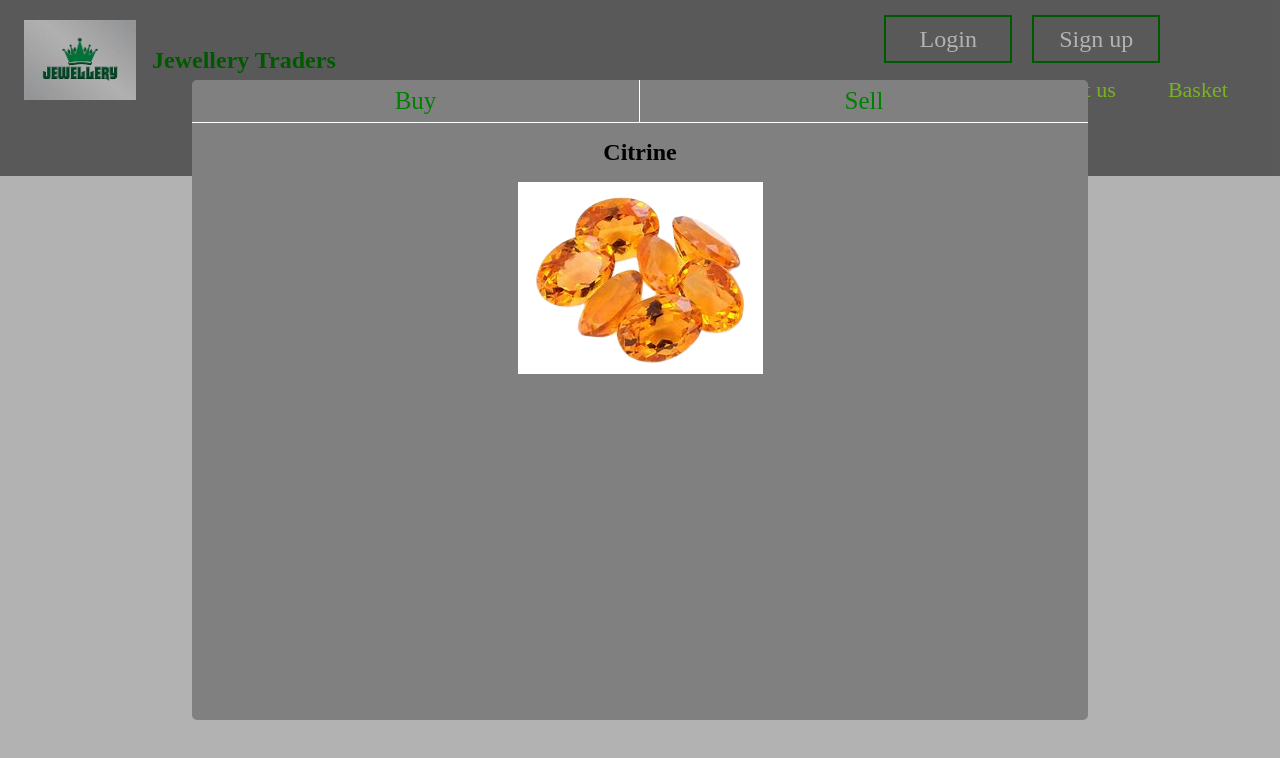
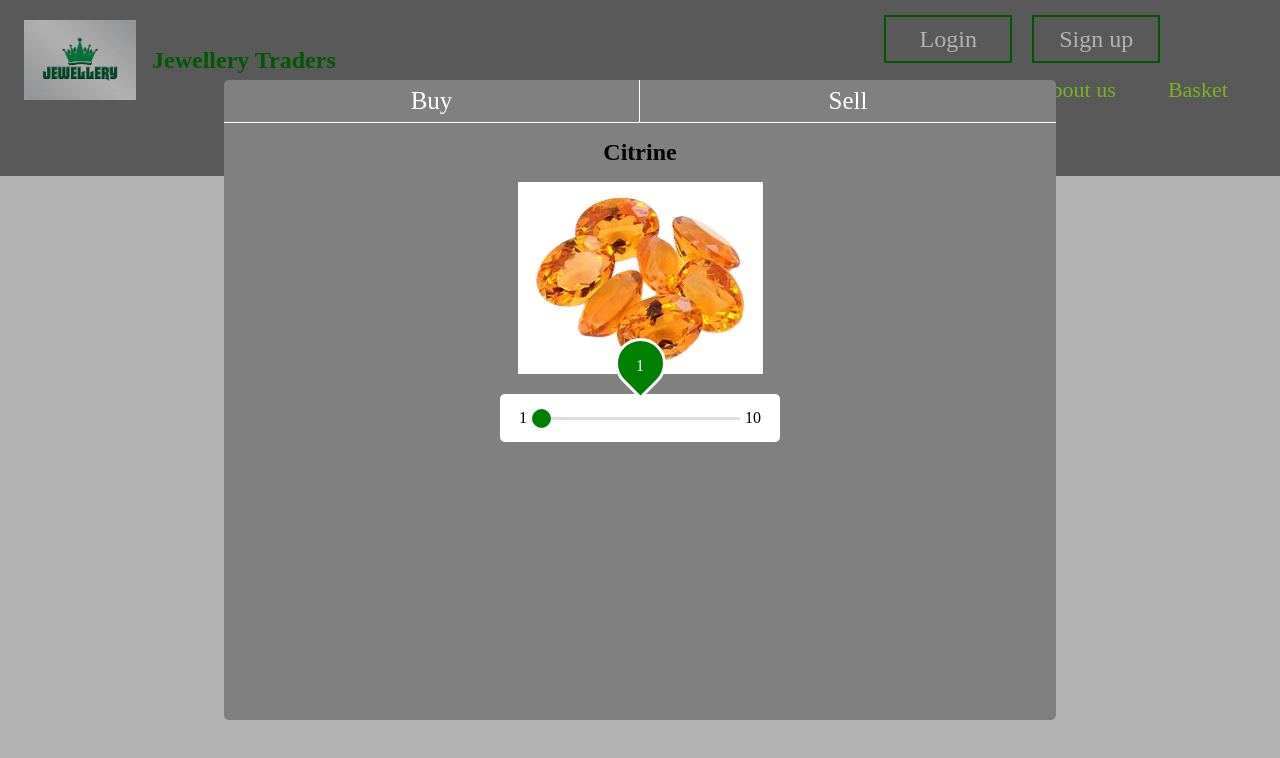
Before and after one commit to ArdonitSaliji/jewerelly-store, a React (Create React App) app: page / in a window 1280 px wide. Shown: the top 758 px of the page. Built offline with nearby package versions, Linux system fonts and the light colour scheme.

Commit message:
adding range

```diff
--- a/src/components/Popups/TradeItem/TradeItem.css
+++ b/src/components/Popups/TradeItem/TradeItem.css
@@ -11,7 +11,7 @@
 }
 .trade {
   user-select: none;
-  width: 70%;
+  width: 65%;
   height: 80%;
   background-color: grey;
   border-radius: 5px;
@@ -26,7 +26,7 @@
 
 .trade-options a {
   width: 50%;
-  color: green;
+  color: white;
   font-size: 25px;
   display: inline-block;
   padding: 7px 20px;
@@ -50,9 +50,75 @@
   background-color: #fff;
 }
 
-.x {
-  font-size: 35px;
+.trade-quantity {
+  width: 100%;
+  display: flex;
+  justify-content: center;
+  align-items: center;
+  text-align: center;
+}
+.trade-slider {
+  margin-top: 1rem;
+  display: flex;
+  align-items: center;
+  justify-content: center;
+  height: 3rem;
+  width: 17.5rem;
+  background-color: white;
+  border-radius: 5px;
+  z-index: 5;
+  position: relative;
+}
+.trade-slider-value {
   position: absolute;
-  right: 2rem;
-  top: 1.3rem;
+  width: 100%;
 }
+.trade-val.left {
+  margin-right: 5px;
+}
+.trade-val.right {
+  margin-left: 5px;
+}
+
+.trade-slider-value span {
+  position: absolute;
+  height: 45px;
+  width: 45px;
+  color: white;
+  font-weight: 500;
+  top: -80px;
+  transform: translateX(-50%);
+  line-height: 55px;
+  z-index: 3;
+}
+.trade-slider-value span::after {
+  content: '';
+  position: absolute;
+  height: 45px;
+  width: 45px;
+  background: green;
+  left: 50%;
+  transform: translateX(-50%) rotate(45deg);
+  border: 3px solid #fff;
+  z-index: -1;
+  border-top-left-radius: 50%;
+  border-top-right-radius: 50%;
+  border-bottom-left-radius: 50%;
+}
+.trade-slide {
+  -webkit-appearance: none;
+  background: #ddd;
+  width: 13rem;
+  height: 3px;
+  border-radius: 5px;
+  outline: none;
+}
+.trade-slide::-webkit-slider-thumb {
+  -webkit-appearance: none;
+  height: 19px;
+  width: 19px;
+  background-color: green;
+  border-radius: 50%;
+  border: 1px solid green;
+  cursor: pointer;
+}
--- a/src/components/Popups/TradeItem/TradeItem.jsx
+++ b/src/components/Popups/TradeItem/TradeItem.jsx
@@ -1,8 +1,16 @@
-import React from 'react'
+/* eslint-disable jsx-a11y/anchor-is-valid */
+import React, { useRef, useState } from 'react'
 import './TradeItem.css'
-import { AiOutlineClose } from 'react-icons/ai'
 
 const TradeItem = () => {
+  const inputRef = useRef()
+  const spanRef = useRef()
+  const [spanValue, setSpanValue] = useState(1)
+  const inputChangedHandler = () => {
+    setSpanValue(inputRef.current.value)
+    spanRef.current.style.left = 5 + spanValue * 8 + '%'
+  }
+  console.log(spanRef.current)
   return (
     <div className='trade-container'>
       <div className='trade'>
@@ -14,6 +22,25 @@ const TradeItem = () => {
           <h2>Citrine</h2>
           <img src={require('../../../images/citrine.png')} alt='' />
         </div>
+        <div className='trade-quantity'>
+          <div className='trade-slider'>
+            <div className='trade-slider-value'>
+              <span ref={spanRef}>{spanValue}</span>
+            </div>
+            <div className='trade-val left'>1</div>
+            <input
+              className='trade-slide'
+              ref={inputRef}
+              type='range'
+              onChange={(e) => inputChangedHandler(e)}
+              defaultValue='1'
+              min='1'
+              max='10'
+              step='0.1'
+            />
+            <div className='trade-val right'>10</div>
+          </div>
+        </div>
 
         {/* <AiOutlineClose className='x' /> */}
       </div>
```
